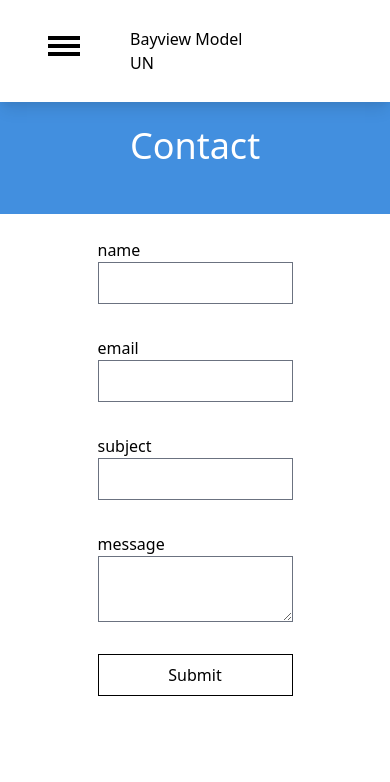
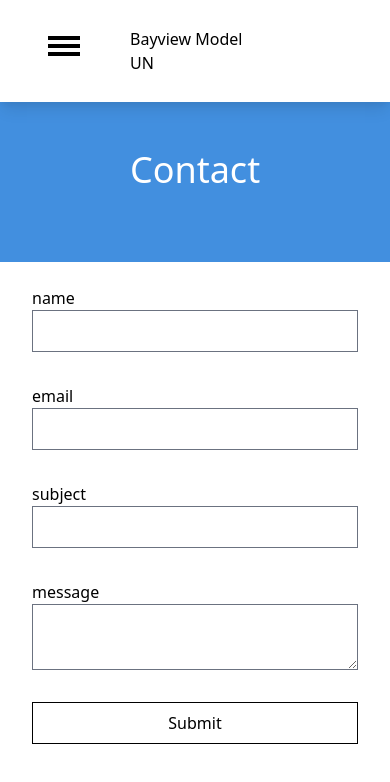
Before and after one commit to anyuan-chen/bayview-model-un, a Next.js app: page /contact in a window 390 px wide. Shown: the top 782 px of the page. Built offline with nearby package versions, Linux system fonts and the light colour scheme.

Commit message:
making contact responsive

```diff
--- a/pages/contact.js
+++ b/pages/contact.js
@@ -28,12 +28,11 @@ export default function Contact() {
   return (
     <div className="flex flex-col">
       <Navbar></Navbar>
-      <div className="text-white bg-main flex justify-center py-6 mb-6">
-        {" "}
+      <div className="text-white bg-main flex justify-center py-12 mb-6">
         <h1 className="bold text-4xl pb-6">Contact</h1>
       </div>
       <div className="flex flex-col items-center">
-        <div className="w-screen/2">
+        <div className="px-8 w-screen md:w-8/12">
           <form onSubmit={sendToEmail}>
             <div className="grid grid-rows-3 grid-cols-2 gap-x-16 gap-y-8">
               <div className="flex flex-col col-span-2 md:col-span-1">
```
